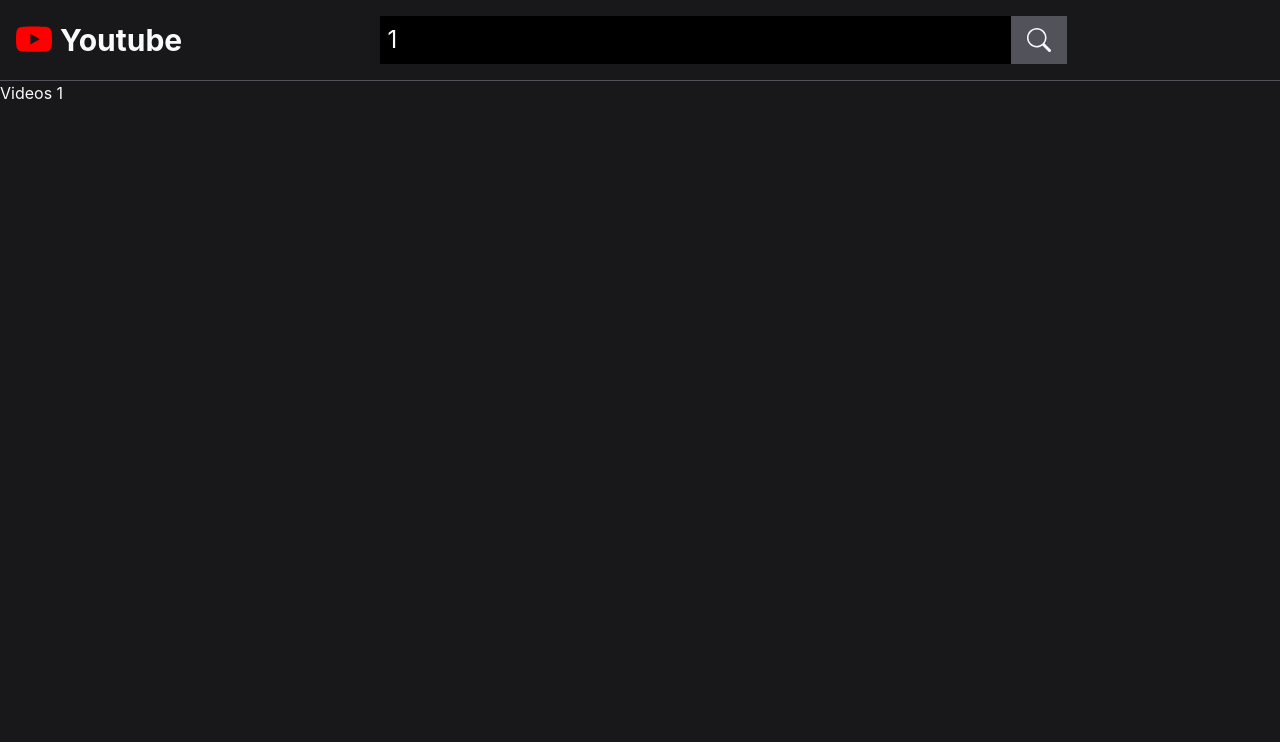
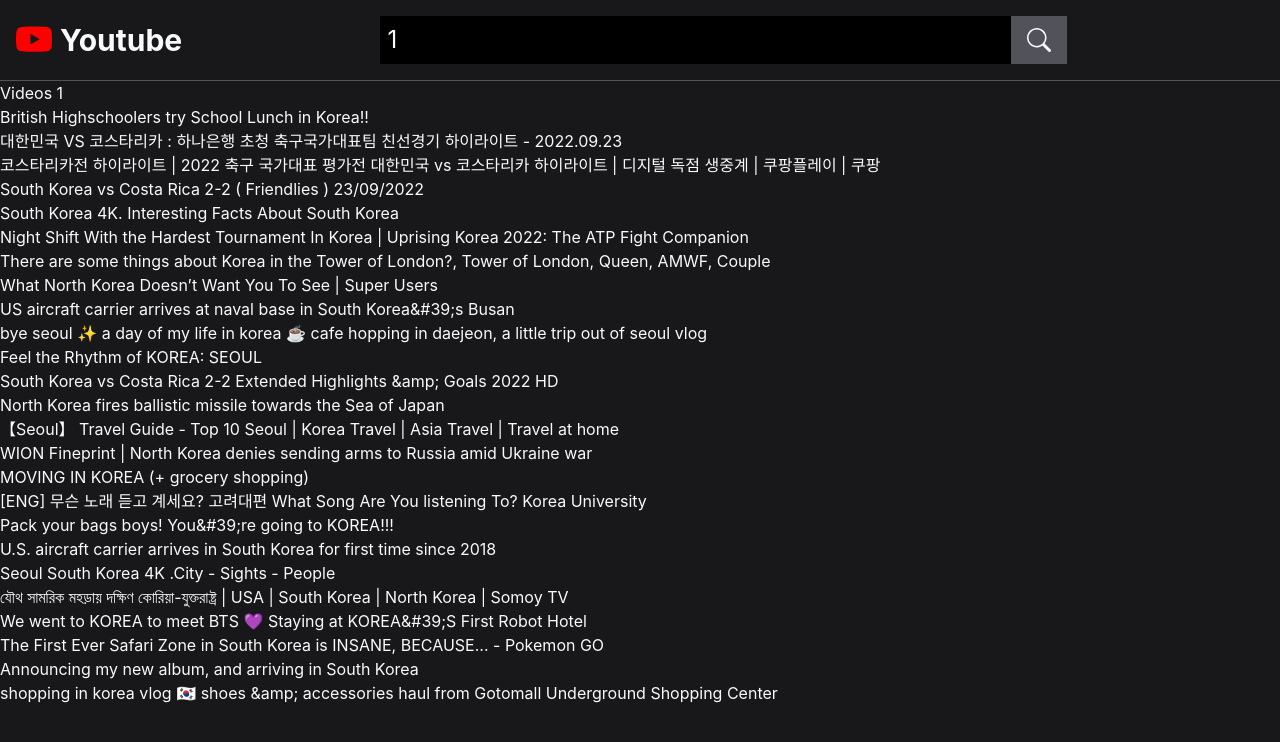
Before and after one commit to JiEun11/youtube, a React (Create React App) app: page /videos/1 in a window 1280 px wide. Shown: the top 742 px of the page. Built offline with nearby package versions, Linux system fonts and the light colour scheme.

Commit message:
feat: 비디오 카드 만들기 - useQuery를 이용한 Mock data 사용

```diff
--- a/package.json
+++ b/package.json
@@ -3,6 +3,7 @@
   "version": "0.1.0",
   "private": true,
   "dependencies": {
+    "@tanstack/react-query": "^5.51.24",
     "@testing-library/jest-dom": "^5.14.1",
     "@testing-library/react": "^13.0.0",
     "@testing-library/user-event": "^13.2.1",
--- a/src/App.js
+++ b/src/App.js
@@ -1,12 +1,17 @@
 import { Outlet } from 'react-router-dom';
 import './App.css';
 import SearchHeader from './components/SearchHeader';
+import { QueryClient, QueryClientProvider } from '@tanstack/react-query';
+
+const queryClient = new QueryClient();
 
 function App() {
   return (
     <>
       <SearchHeader />
-      <Outlet />
+      <QueryClientProvider client={queryClient}>
+        <Outlet />
+      </QueryClientProvider>
     </>
   );
 }
--- /dev/null
+++ b/src/components/VideoCard.jsx
@@ -0,0 +1,9 @@
+import React from 'react'
+
+function VideoCard({video}) {
+  return (
+    <div>{video.snippet.title}</div>
+  )
+}
+
+export default VideoCard;
--- a/src/pages/Videos.jsx
+++ b/src/pages/Videos.jsx
@@ -1,11 +1,27 @@
+import { useQuery } from '@tanstack/react-query';
 import React from 'react'
 import { useParams } from 'react-router-dom'
+import VideoCard from '../components/VideoCard';
 
 function Videos() {
   const { keyword } = useParams();
+  const { isLoading, error, data: videos } = useQuery({
+    queryKey: ['videos', keyword],
+    queryFn: () =>
+      fetch(`/videos/${keyword? 'search' : 'popular'}.json`)
+      .then((res) => res.json())
+      .then((data) => data.items)
+  });
 
   return (
-    <div>Videos {keyword ? `${keyword}` : `hot`} </div>
+    <>
+      <div>Videos {keyword ? `${keyword}` : `hot`} </div>
+      {isLoading && <p>Loading....</p>}
+      {error && <p>Something is wrong</p>}
+      {videos && <ul>
+        { videos.map(video => <VideoCard key={video.id} video={video}/>)}
+        </ul>}
+    </>
   )
 }
 
```
Also changed, not shown: 1 other file (tests, documents, lock files or other folders).
